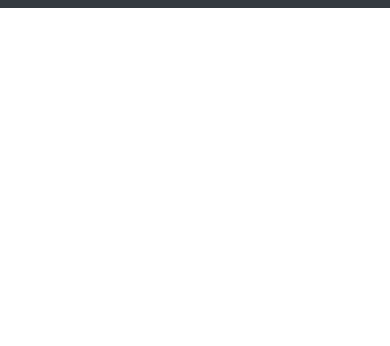
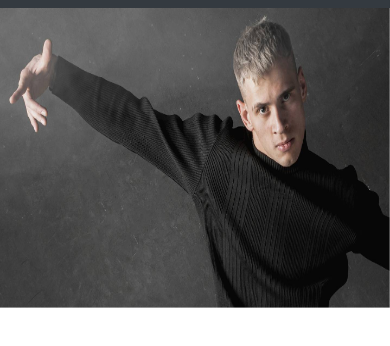
Before and after one commit to Jensonjebaraj/githubemc1, a plain HTML site: page practice/index.html in a window 390 px wide. Shown: the part 108-454 px from the top of the page. Drawn offline with nearby package versions, Linux system fonts and the light colour scheme; files whose address does not match are found by name.

Commit message:
page-1 background image added

```diff
--- a/practice/assets/css/style.css
+++ b/practice/assets/css/style.css
@@ -20,5 +20,15 @@ nav li:hover{
 
 
 .s-1-d{
-    background-image: url(assets/images/New\ Project.jpg);
+    background-image: url(../../assets/images/New\ Project.jpg);
+    height: 500px;
+    width: 100%;
+    background-size: cover;
+    background-size: 100% 100%;
 }
+
+@media (max-width:576px){
+    .s-1-d{
+        height: 300px;
+    }
+}
```
